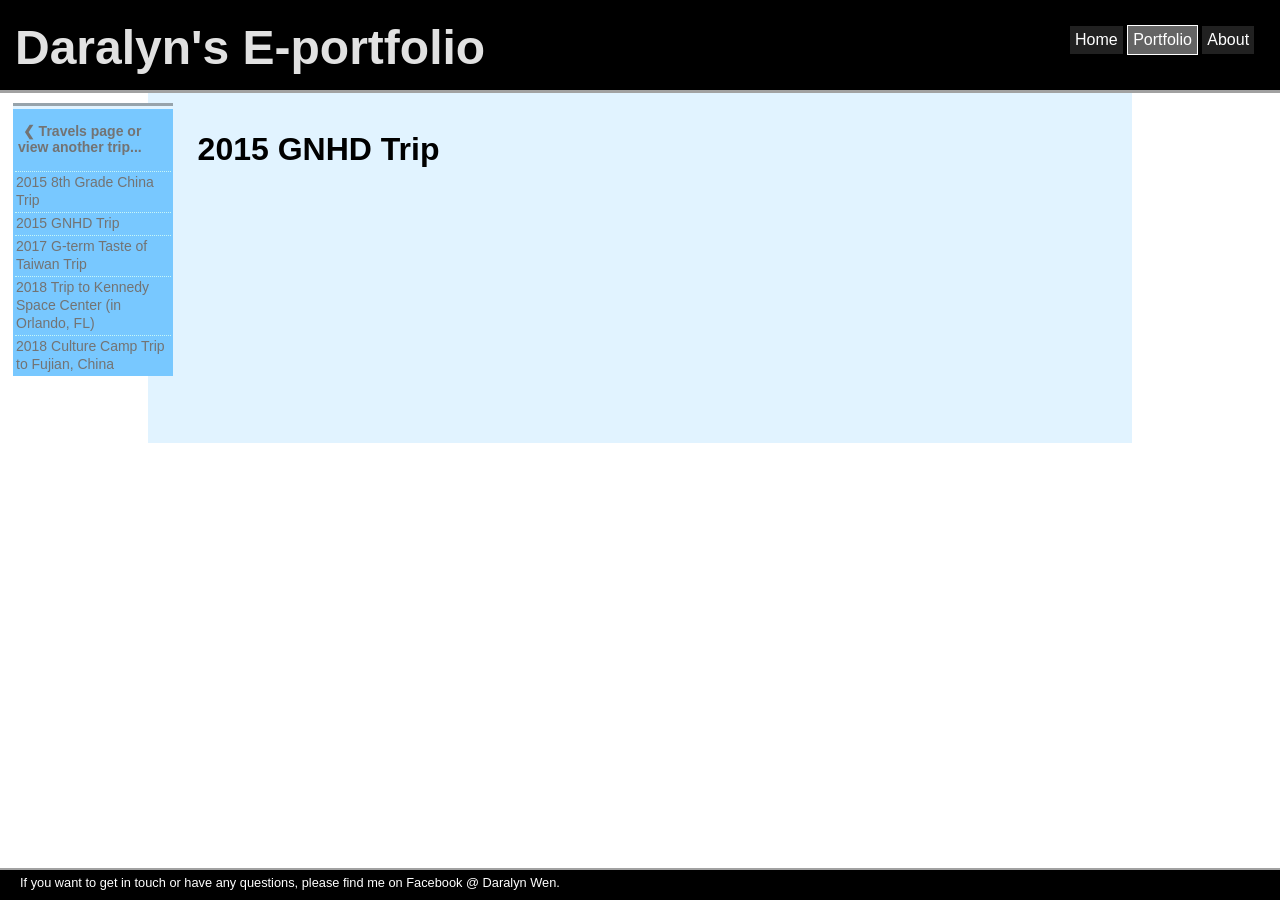
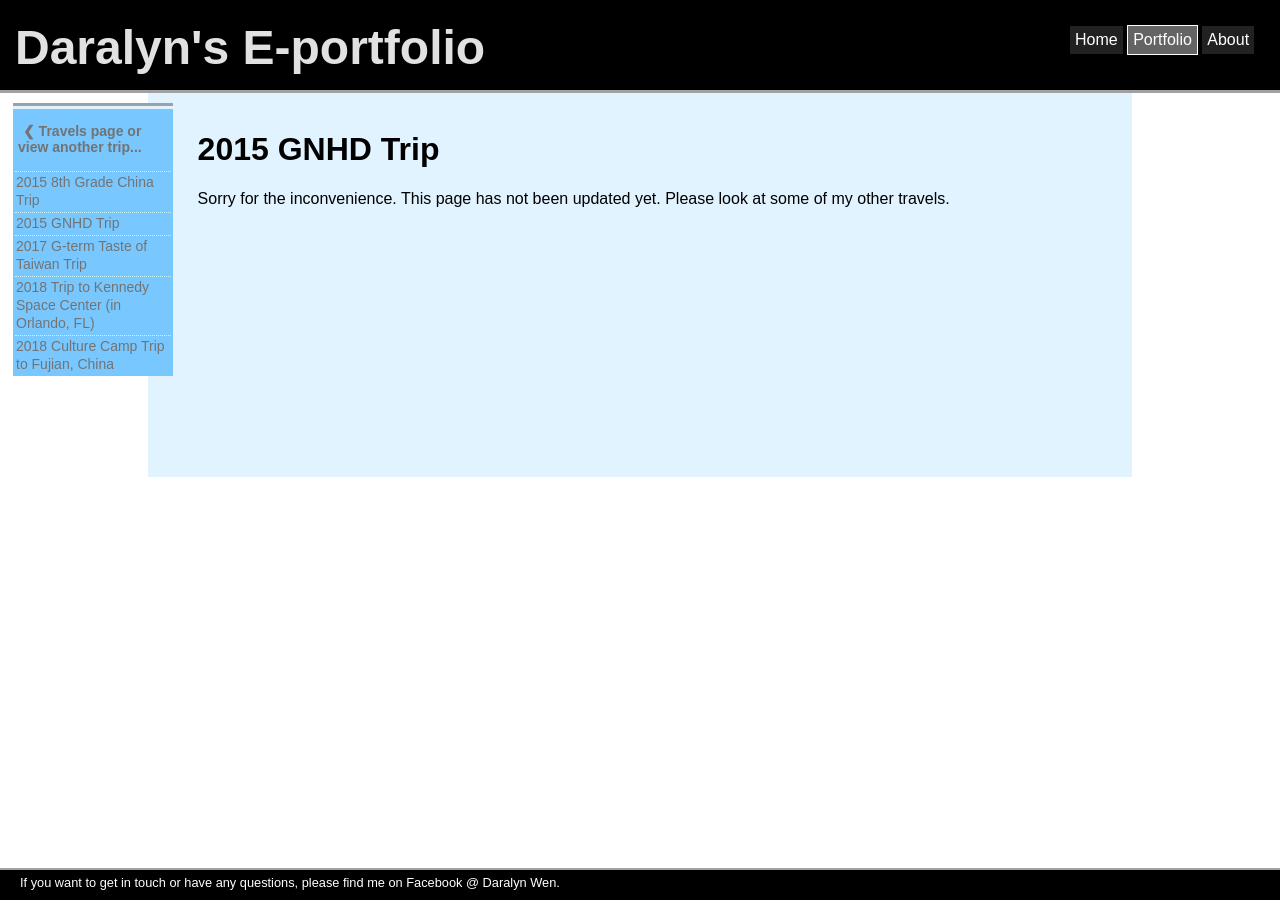
Before and after one commit to daralyn/daralyn.github.io, a Jekyll site: the page built from portfolio/travels/2015gnhd.html, in a window 1280 px wide. Built offline with Jekyll 4.4.1, drawn with Linux system fonts in a browser that asks for light colours.

Commit message:
Update 2015gnhd.html

```diff
--- a/portfolio/travels/2015gnhd.html
+++ b/portfolio/travels/2015gnhd.html
@@ -33,3 +33,5 @@ title: Daralyn's 2015 GNHD Trip
 <h1 style="padding-top: 10px;">
   2015 GNHD Trip
 </h1>
+
+<p>Sorry for the inconvenience. This page has not been updated yet. Please look at some of my other travels. </p>
```
